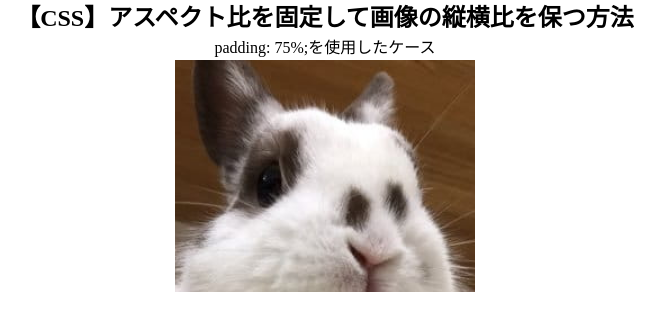
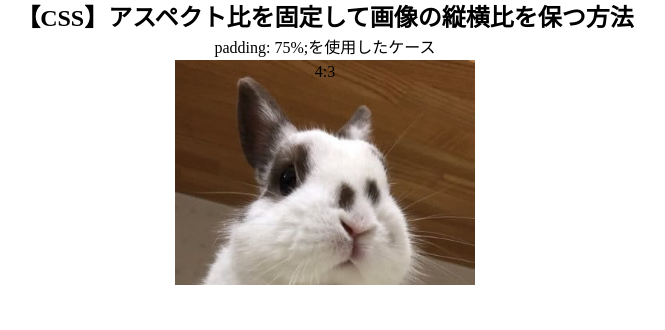
Before and after one commit to hidekiw1971/c-card-011, a website: page index.html in a window 1280 px wide. Shown: the whole page, without its empty margins (315-980 px from the left). Drawn offline with nearby package versions, Linux system fonts and the light colour scheme.

Commit message:
2022/4/4 padding-top を当てるクラスと img を当てるクラスが相違してたので、修正。→ 完了

```diff
--- a/index.html
+++ b/index.html
@@ -30,7 +30,9 @@
     <h2>【CSS】アスペクト比を固定して画像の縦横比を保つ方法</h2>
     <p>padding: 75%;を使用したケース</p>
     <!-- copy start -->
-    <div class="box"></div>
+    <div class="box">
+      <div class="box__img">4:3</div>
+    </div>
     <!-- copy end -->
   </div>
 </body>
--- a/src/sass/module/box/_box.scss
+++ b/src/sass/module/box/_box.scss
@@ -4,6 +4,7 @@
   width: rem(300);
   background-color: #f00;
   overflow: hidden;
+  position: relative;
   @include mq(md) {
   }
   @include mq(xl) {
@@ -12,15 +13,26 @@
 
 // 擬似要素で画像を表示
 .box::before {
-  display: inline-block;
+  display: block;
   content: "";
   padding-top: 75%;
-  background-image: url(/images/mameta1.JPG);
-  background-size: cover;
-  width: 100%;
-  transform: scale(1.5);
   @include mq(md) {
   }
   @include mq(xl) {
   }
 }
+
+// 擬似要素で画像を表示
+// .box::before {
+//   display: inline-block;
+//   content: "";
+//   padding-top: 75%;
+//   background-image: url(/images/mameta1.JPG);
+//   background-size: cover;
+//   width: 100%;
+//   transform: scale(1.5);
+//   @include mq(md) {
+//   }
+//   @include mq(xl) {
+//   }
+// }
--- /dev/null
+++ b/src/sass/module/box/_box__img.scss
@@ -0,0 +1,15 @@
+@use "global" as *;
+.box__img {
+  background-image: url(/images/mameta1.JPG);
+  background-size: cover;
+  background-repeat: no-repeat;
+  position: absolute;
+  top: 0;
+  left: 0;
+  width: 100%;
+  height: 100%;
+  @include mq(md) {
+  }
+  @include mq(xl) {
+  }
+}
```
Also changed, not shown: README.md, css/styles.css, 1 other file.
